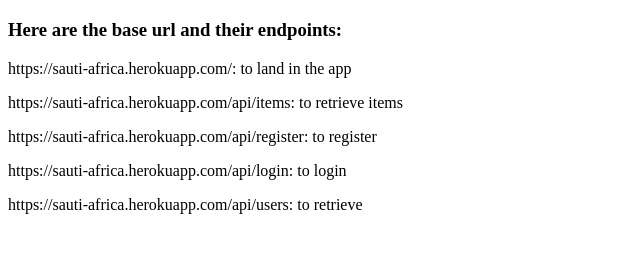
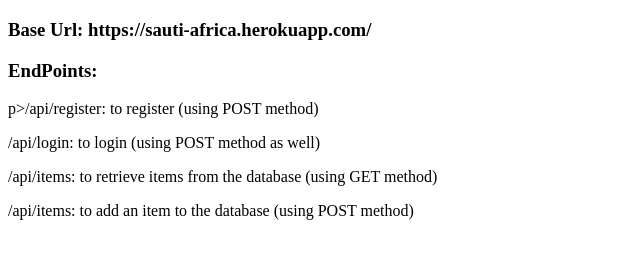
Before and after one commit to Build-Week-African-Marketplace-III/back-end, a website: page public/index.html in a window 1280 px wide. Shown: the part 61-320 px from the top of the page, without its empty margins (0-640 px from the left). Drawn offline with Linux system fonts and the light colour scheme.

Commit message:
servinng a static file

```diff
--- a/public/index.html
+++ b/public/index.html
@@ -5,11 +5,13 @@
 </head>
 <body>
      <h1> Welcome sauti-africa's API ! </h1>
-<h3>Here are the base url and their endpoints: </h3>
-<p> https://sauti-africa.herokuapp.com/: to land in the app</p>
-<p> https://sauti-africa.herokuapp.com/api/items: to retrieve items</p>
-<p>https://sauti-africa.herokuapp.com/api/register: to register</p>
-<p>https://sauti-africa.herokuapp.com/api/login: to login</p>
-<p>https://sauti-africa.herokuapp.com/api/users: to retrieve  </p>
+<h3>Base Url: https://sauti-africa.herokuapp.com/ </h3>
+<h3>EndPoints:</h3>
+p>/api/register: to register (using POST method)</p>
+<p>/api/login: to login (using POST method as well)</p
+<p> /api/items: to retrieve items from the database (using GET method)</p>
+<p>/api/items: to add an item to the database (using POST method)</p>
+
+
 </body>
 </html>
```
